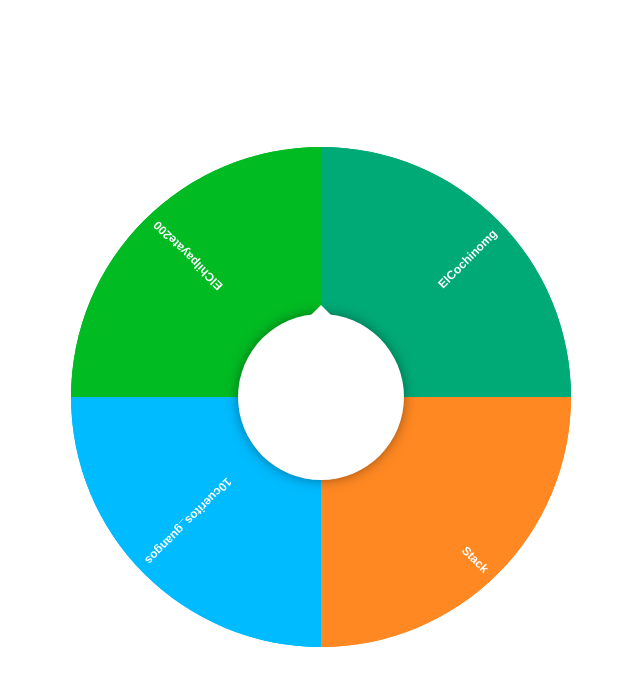
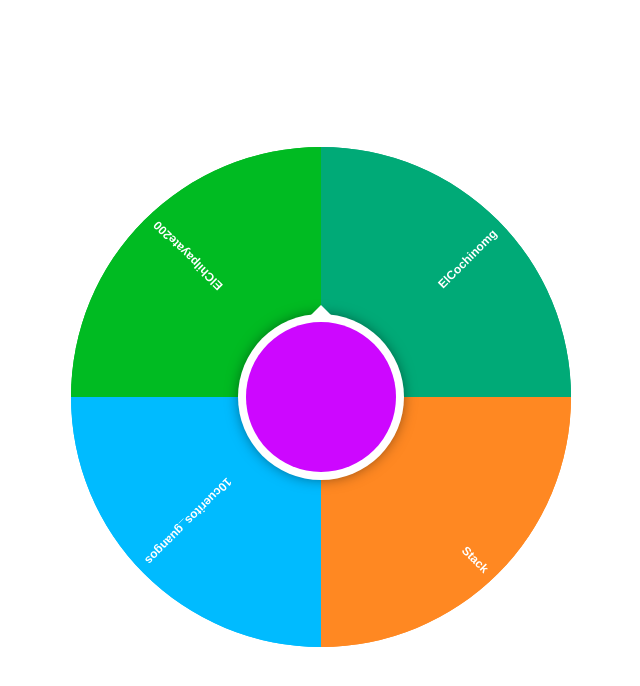
Before and after one commit to gilomx/ruletonga, a React (Vite) app: page / in a window 1280 px wide. Shown: the top 686 px of the page, without its empty margins (319-959 px from the left). Built offline with nearby package versions, Linux system fonts and the light colour scheme.

Commit message:
background change in css

```diff
--- a/src/components/Roulette.jsx
+++ b/src/components/Roulette.jsx
@@ -1,5 +1,6 @@
 import React, { useEffect, useRef } from 'react';
 import './../styles/roulette.css'
+import Logo from '../assets/logoGilo.png'
 
 function Roulette() {
   const sectors = [
@@ -49,7 +50,7 @@ function Roulette() {
     function rotate() {
       const sector = sectors[getIndex()];
       canvas.style.transform = `rotate(${ang - PI / 2}rad)`;
-      spinRef.current.textContent = !angVel ? 'SPIN' : sector.label;
+      spinRef.current.textContent = sector.label;
       spinRef.current.style.background = sector.color;
     }
 
@@ -84,7 +85,9 @@ function Roulette() {
   return (
     <div id="wheelOfFortune">
       <canvas ref={canvasRef} id="wheel" width="500" height="500"></canvas>
-      <div ref={spinRef} id="spin"> </div>
+      <div ref={spinRef} id="spin">
+      {/* <img src={Logo} alt="Logo" /> */}
+      </div>
   </div>
   );
 }
--- a/src/styles/roulette.css
+++ b/src/styles/roulette.css
@@ -9,7 +9,7 @@
   }
 
   #spin {
-    font: 1.5em/0 sans-serif;
+    font: 1em/0 sans-serif;
     user-select: none;
     cursor: pointer;
     display: flex;
@@ -21,11 +21,15 @@
     width: 30%;
     height: 30%;
     margin: -15%;
-    background: #fff;
+    background: #cd07ff;
     color: #fff;
     box-shadow: 0 0 0 8px currentColor, 0 0px 15px 5px rgba(0, 0, 0, 0.6);
     border-radius: 50%;
     transition: 0.8s;
+    /* background-image: url('../assets/logoGilo.png') ;
+    background-size:80%;
+    background-repeat:no-repeat;
+    background-position: center; */
   }
 
   #spin::after {
```
Also changed, not shown: src/assets/logoGilo.png (added).
